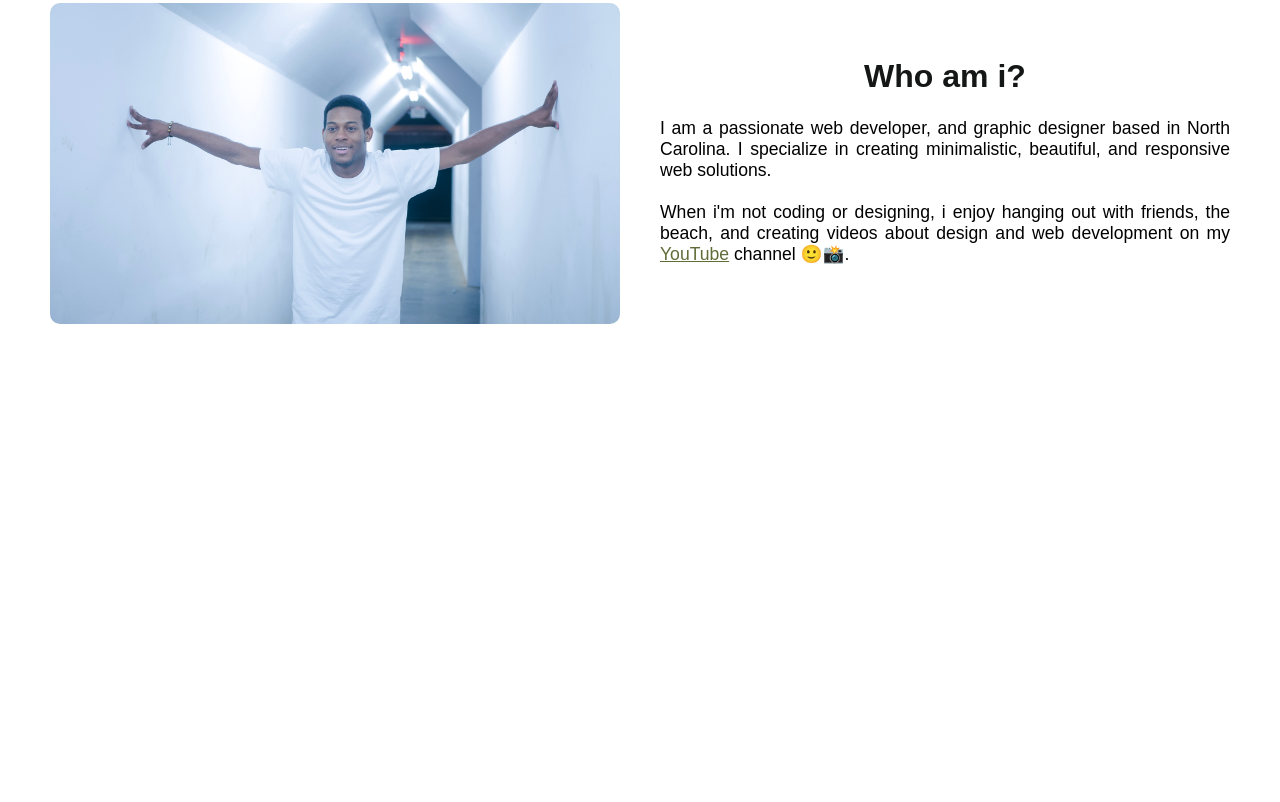
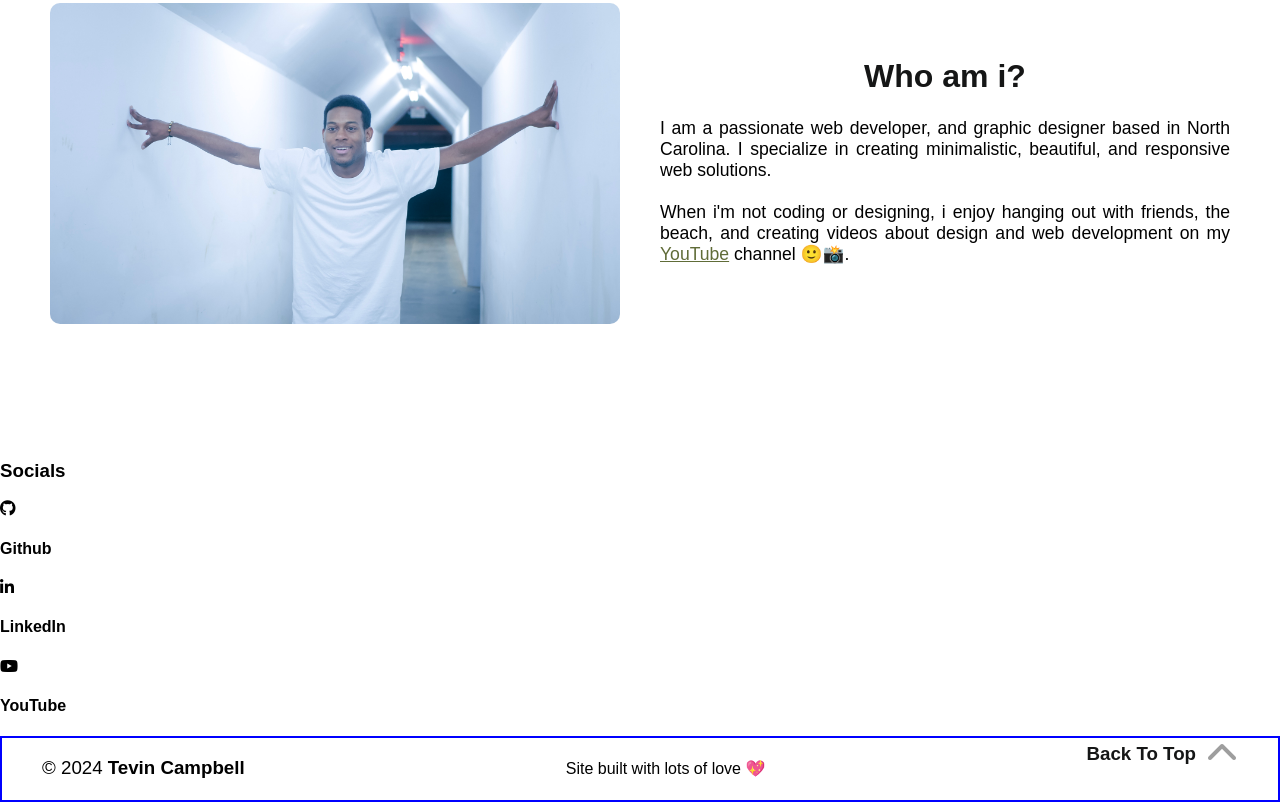
Before and after one commit to Troyzhenny/tc-dev-portfolio, a website: page index.html in a window 1280 px wide. Shown: the part 1229-2031 px from the top of the page. Before the commit the page ends 1670 px from the top, so only its background shows below. Drawn offline with Linux system fonts and the light colour scheme; a web font is replaced by a local one.

Commit message:
implemented page footer, added social icons

```diff
--- a/index.html
+++ b/index.html
@@ -15,9 +15,11 @@
 </head>
 
 <body>
-    <header>
+    <header id="#top">
         <div class="logo-div">
-            <img class="logo" src="./images/tc.svg" alt="tevin's logo">
+            <a href="./index.html">
+                <img class="logo" src="./images/tc.svg" alt="tevin's logo">
+            </a>
         </div>
         <nav>
             <ul>
@@ -61,16 +63,46 @@
                     I specialize in creating minimalistic, beautiful, and responsive web solutions.
                     <br><br>
                     When i'm not coding or designing, i enjoy hanging out with friends, the beach, and
-                    creating videos about design and web development on my <a href="max-width: 768px" style="color: #606c38;">YouTube</a>
+                    creating videos about design and web development on my <a href="max-width: 768px"
+                        style="color: #606c38;">YouTube</a>
                     channel 🙂📸.
                 </h4>
             </div>
         </div>
     </section>
+    <!-- Contact -- Page 3 -->
+    <section class="contact--page">
+        <div class="contact--links--cont">
+            <h3>Socials</h3>
+            <span>
+                <i class="fa-brands fa-github"></i>
+                <h4>Github</h4>
+            </span>
+            <span>
+                <i class="fa-brands fa-linkedin-in"></i>
+                <h4>LinkedIn</h4>
+            </span>
+            <span>
+                <i class="fa-brands fa-youtube"></i>
+                <h4>YouTube</h4>
+            </span>
+        </div>
+    </section>
 
     <!-- Footer -->
     <footer>
-
+        <div class="copyright--cont">
+            <h3>© 2024 <span>Tevin Campbell</span></h3>
+            <h4>Site built with lots of love 💖</h4>
+            <a href="#top">
+                <div>
+                    <h3>
+                        <span>Back To Top</span>
+                    </h3>
+                    <i class="fa-solid fa-chevron-up"></i>
+                </div>
+            </a>
+        </div>
     </footer>
 </body>
 
--- a/src/styles/_footer.scss
+++ b/src/styles/_footer.scss
@@ -0,0 +1,55 @@
+footer {
+    display: flex;
+    flex-wrap: wrap;
+    align-items: center;
+    justify-content: space-between;
+
+    border: 1px solid blue;
+
+    .copyright--cont {
+        width: 100%;
+        display: flex;
+        justify-content: space-between;
+        padding: 0 40px;
+        border: 1px solid blue;
+
+        //Copyright h3 © 2023 TC
+        h3 {
+            font-weight: 500;
+        }
+        //Copyright h3 > span © 2023 TC
+        h3 > span {
+            font-family: $headingFont;
+            font-weight: 800;
+        }
+        //site built with --
+        h4 {
+            font-weight: 500;
+        }
+
+        // Scroll back to top button --
+        a {
+            text-decoration: none;
+            color: $primaryCol;
+        }
+        div {
+            display: flex;
+            align-items: center;
+            justify-content: center;
+            gap: 10px;
+
+            i {
+                font-size: 2em;
+                color: #9e9e9e;
+                margin: 0;
+            }
+
+            h3 {
+                margin: 0;
+            }
+            &:hover {
+                cursor: pointer;
+            }
+        }
+    }
+}
```
Also changed, not shown: src/styles/main.css, 1 other file.
